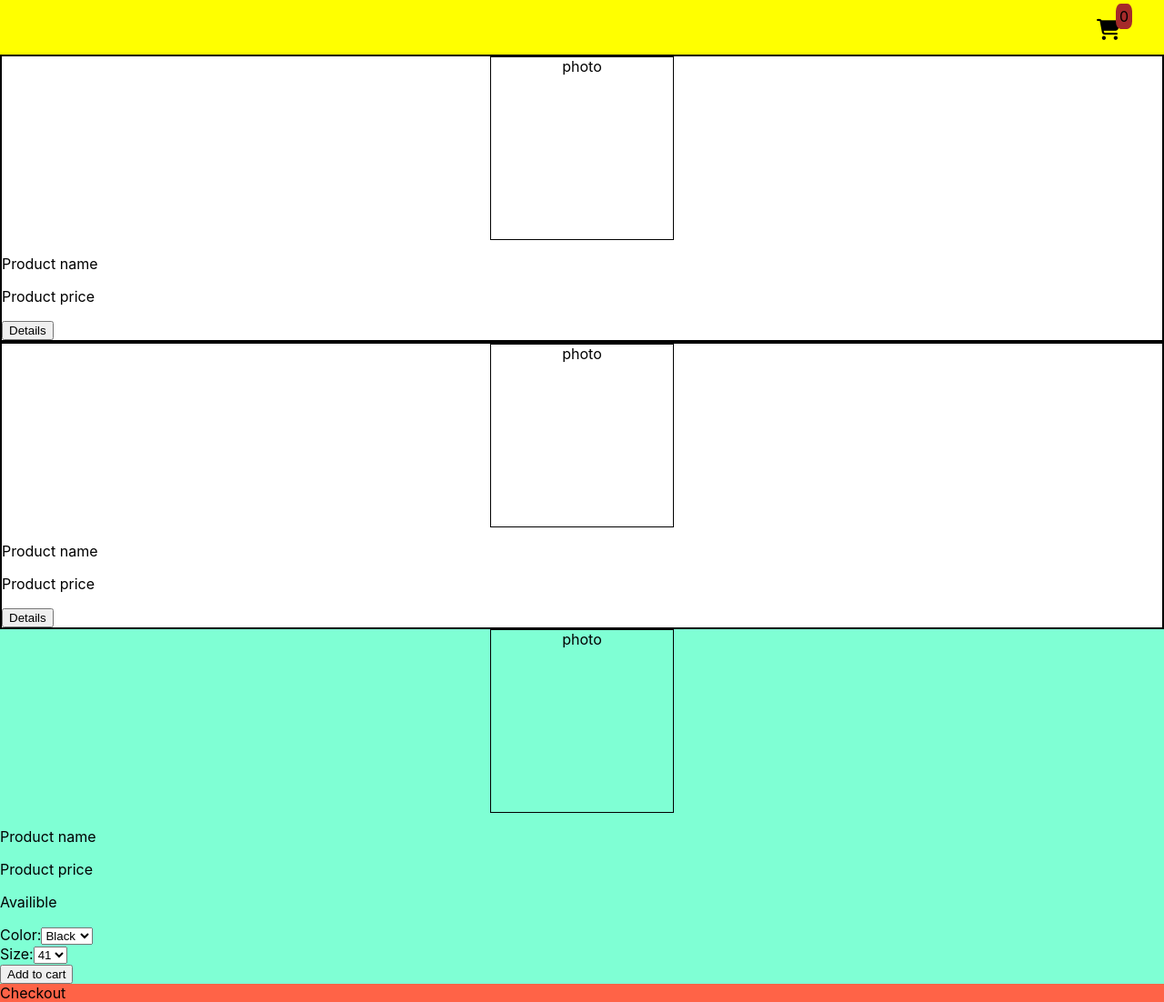
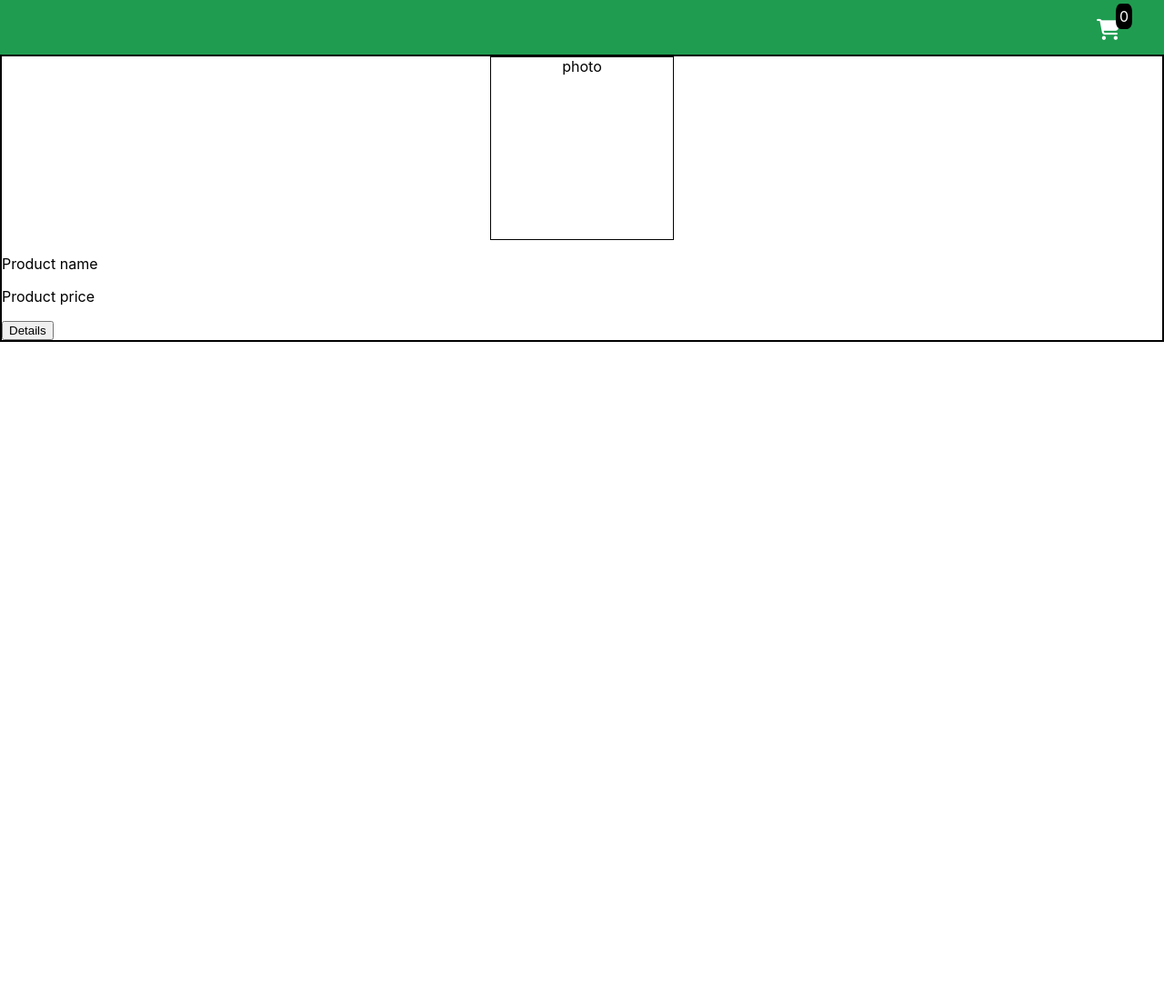
Before and after one commit to AndelijaKaluderovic/Shopping_Cart, a React (Create React App) app: page / in a window 1280 px wide. Shown: the whole page at 91% size. After the commit the page ends 800 px from the top, so only its background shows below. Built offline with nearby package versions, Linux system fonts and the light colour scheme.

Commit message:
links done

```diff
--- a/package.json
+++ b/package.json
@@ -8,6 +8,7 @@
     "@testing-library/user-event": "^13.5.0",
     "react": "^17.0.2",
     "react-dom": "^17.0.2",
+    "react-router-dom": "^5.3.0",
     "react-scripts": "5.0.0",
     "web-vitals": "^2.1.4"
   },
--- a/src/App.js
+++ b/src/App.js
@@ -3,16 +3,21 @@ import Nav from './components/Nav';
 import Products from './pages/Products';
 import Product from './pages/Product';
 import Checkout from './pages/Checkout';
+import { BrowserRouter as Router, Route, Switch} from 'react-router-dom';
 
 
 function App() {
   return (
+    <Router>
     <div className="App">
       <Nav />
-      <Products />
-      <Product />
-      <Checkout />
+      <Switch>
+        <Route exact path="/" component={Products} />
+        <Route path="/product" component={Product} />
+        <Route path="/checkout" component={Checkout} />
+      </Switch>
     </div>
+    </Router>
   );
 }
 
--- a/src/components/Nav.css
+++ b/src/components/Nav.css
@@ -1,5 +1,5 @@
 .nav{
-    background-color: yellow;
+    background-color: #1F9C50;
     height: 60px;
     top: 0;
     position: sticky;
@@ -16,17 +16,17 @@
     position: absolute;
     margin-top: 5px;
 }
-.nav-content:hover{
-    cursor: pointer;
-}
 .nav-icon{
     font-size: 23px;
+    color: white;
+    cursor: pointer;
 }
 .cart-item{
     position: relative;
     top: -15px;
     right: 5px;
-    background-color: brown;
+    background-color: black;
     padding: 4px;
     border-radius: 30%;
+    color: white;
 }
--- a/src/components/Nav.js
+++ b/src/components/Nav.js
@@ -1,13 +1,16 @@
 import React from 'react';
 import './Nav.css';
+import { Link } from 'react-router-dom';
 
 export default function Nav() {
   return (
     <div className="nav">
         <div className='nav-content'>
+      <Link to="/checkout">
           <span className='nav-icon'>
             <i className='fas fa-cart-shopping'></i>
           </span>
+      </Link>
           <div className='cart-item'>0</div>
         </div>
     </div>
--- a/src/pages/Checkout.js
+++ b/src/pages/Checkout.js
@@ -1,10 +1,13 @@
 import React from 'react';
 import './Checkout.css';
+import { Link } from 'react-router-dom';
+
 
 export default function Checkout() {
   return (
     <div className="checkout">
-      Checkout
+      <p>Checkout</p>
+      <Link to="/"><button>Back to home</button></Link>
       </div>
   )
 }
--- a/src/pages/Product.js
+++ b/src/pages/Product.js
@@ -1,5 +1,6 @@
 import React from 'react';
 import './Product.css';
+import { Link } from 'react-router-dom';
 
 export default function Product() {
   return (
@@ -10,7 +11,7 @@ export default function Product() {
         <p>Product price</p>
         <p>Availible</p>
         <form>
-          <label for="color">Color:</label>
+          <label htmlFor="color">Color:</label>
           <select name="color" id="color">
             <option>Black</option>
             <option>White</option>
@@ -18,7 +19,7 @@ export default function Product() {
             <option>Blue</option>
           </select>
           <br />
-          <label for="size">Size:</label>
+          <label htmlFor="size">Size:</label>
           <select name="size" id="size">
             <option>41</option>
             <option>42</option>
@@ -28,6 +29,7 @@ export default function Product() {
         </form>
         <button>Add to cart</button>
       </div>
+     <Link to="/"><button>Back to home</button></Link>
     </div>
   )
 }
--- a/src/pages/Products.js
+++ b/src/pages/Products.js
@@ -1,20 +1,31 @@
-import React from 'react';
+import React, { useEffect } from 'react';
 import './Products.css';
+import { Link } from 'react-router-dom';
 
 export default function Products() {
+
+  useEffect(() => {
+    fetchProducts();
+  }, [])
+
+  const fetchProducts = async () => {
+    const products = await fetch('../mockup/products.json', {
+      headers : {
+        'Content-Type': 'application/json',
+        'Accept': 'application/json'
+       }
+
+    });
+    const productJSON = await products.json();
+    console.log(productJSON);
+  }
   return (
     <div className='products'>
       <div className='products-card'>
       <div className='products-photo'>photo</div>
       <p>Product name</p>
       <p>Product price</p>
-      <button>Details</button>
-      </div>
-      <div className='products-card'>
-      <div className='products-photo'>photo</div>
-      <p>Product name</p>
-      <p>Product price</p>
-      <button>Details</button>
+      <Link to="/product"><button>Details</button></Link>
       </div>
     </div>
   )
```
Also changed, not shown: public/mockup/products.json (renamed from src/mockup/products.json), 1 other file (tests, documents, lock files or other folders). Lines whose indentation alone changed are shown as unchanged.
